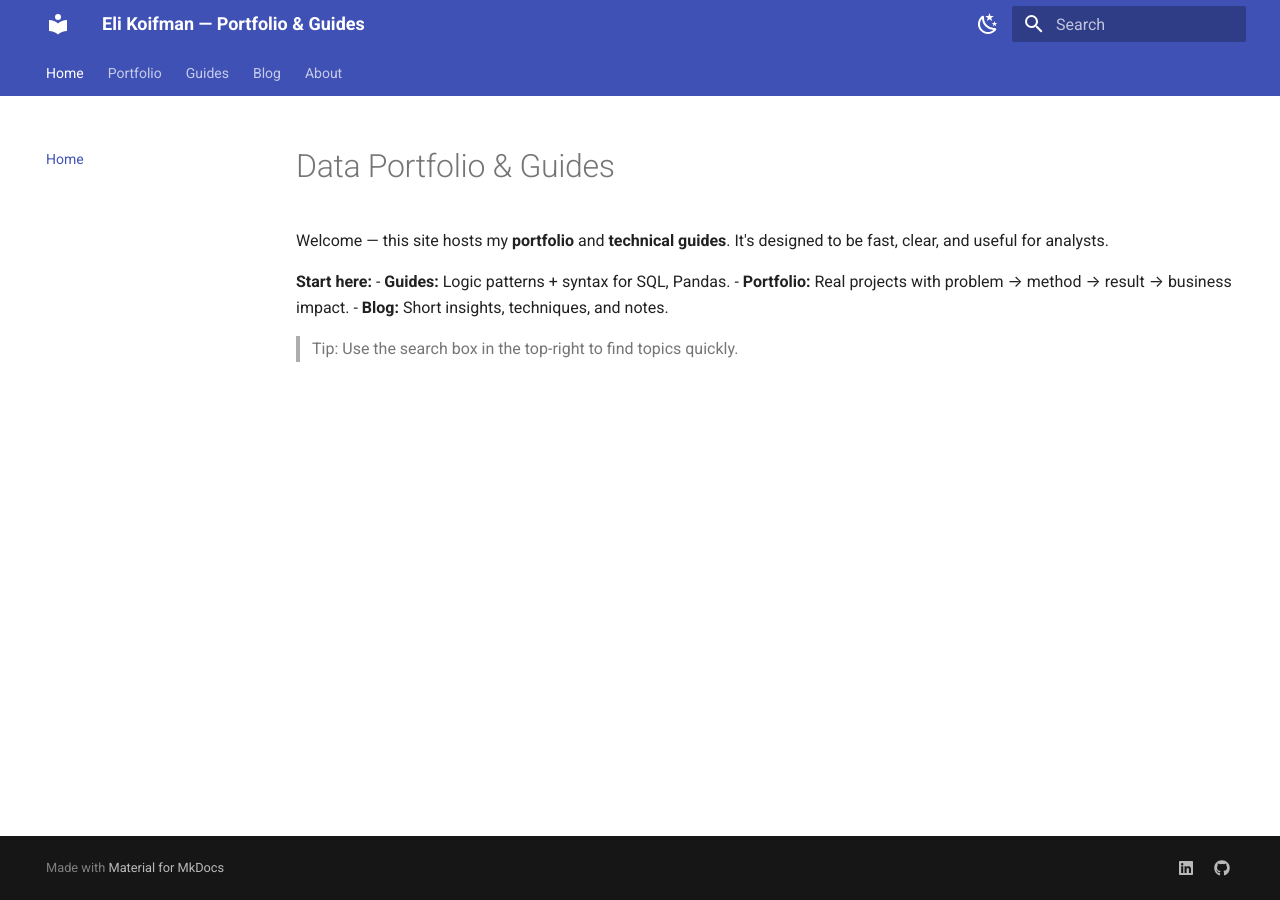
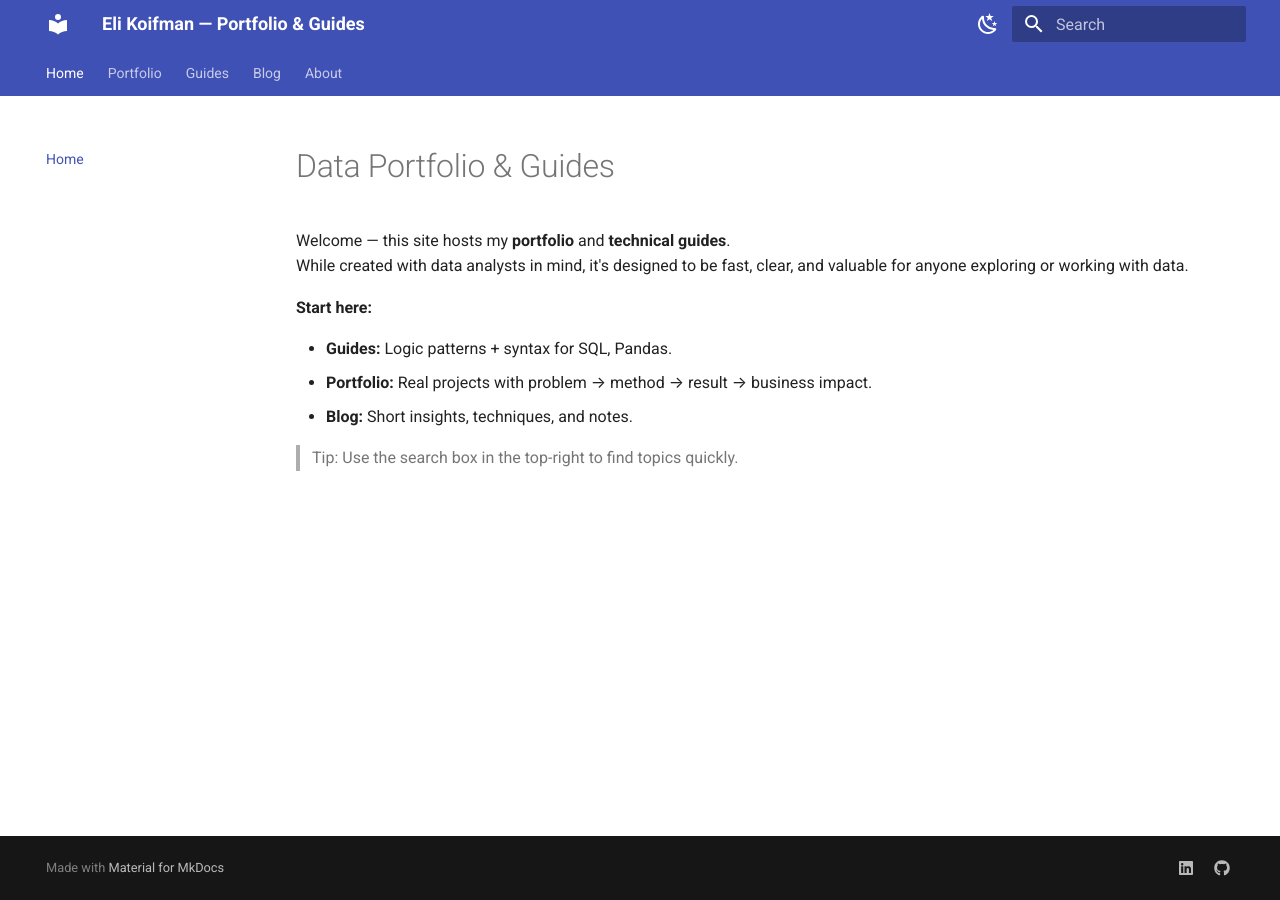
Before and after one commit to ELIKOIFMAN/Eli-Portfolio, an MkDocs documentation site: the page built from content/index.md, in a window 1280 px wide. Built offline with MkDocs 1.6.1 and Material for MkDocs 9.7.7, drawn with Linux system fonts in a browser that asks for light colours.

Commit message:
Enforcing line breaks in Markdown

```diff
--- a/content/index.md
+++ b/content/index.md
@@ -5,9 +5,10 @@ title: Home
 # Data Portfolio & Guides
 
 Welcome — this site hosts my **portfolio** and **technical guides**.
-It's designed to be fast, clear, and useful for analysts.
+While created with data analysts in mind, it's designed to be fast, clear, and valuable for anyone exploring or working with data.
 
 **Start here:**
+
 - **Guides:** Logic patterns + syntax for SQL, Pandas.
 - **Portfolio:** Real projects with problem → method → result → business impact.
 - **Blog:** Short insights, techniques, and notes.
```
Also changed, not shown: content/guides/index.md (+1 -0 lines), content/guides/sql/index.md (+1 -0 lines).
